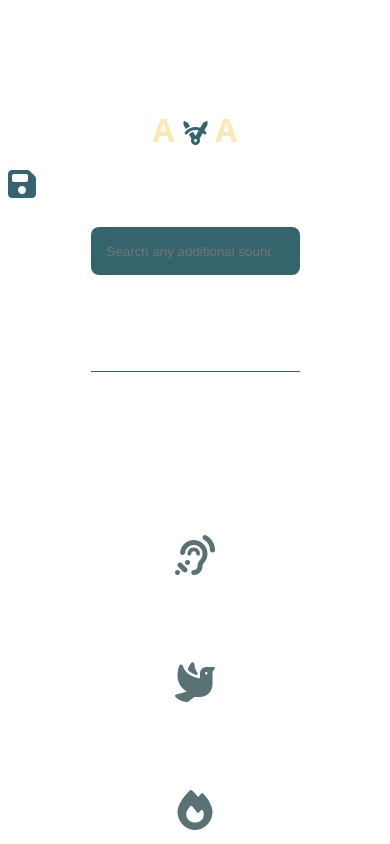
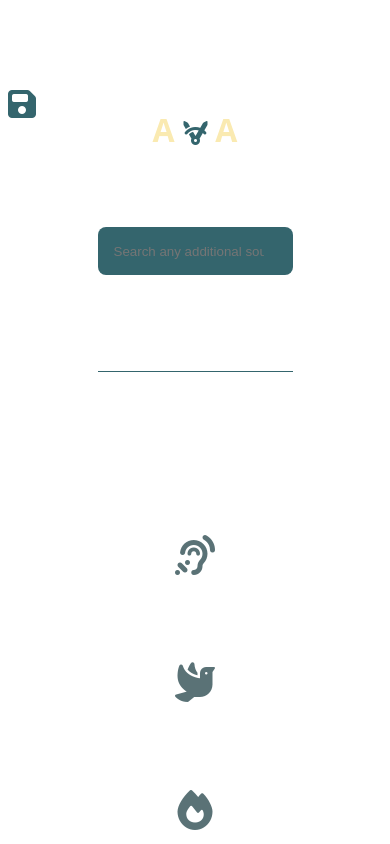
Before and after one commit to AlexD38/sounds, a React (Vite) app: page / in a window 390 px wide. Shown: the top 844 px of the page. Built offline with nearby package versions, Linux system fonts and the light colour scheme.

Commit message:
[fixed saver]

```diff
--- a/src/components/SaveSnapshotMix/styles.css
+++ b/src/components/SaveSnapshotMix/styles.css
@@ -1,5 +1,5 @@
 .snapshot-saver {
-  position: absolute;
+  position: fixed;
   top: 5rem;
   left: 0;
   padding: 0.5rem;
@@ -73,6 +73,6 @@ h3 {
     margin: 0 auto;
   }
   .snapshot-saver {
-    top: 10rem;
+    top: 5rem;
   }
 }
--- a/src/components/SearchSound/style.css
+++ b/src/components/SearchSound/style.css
@@ -1,5 +1,5 @@
 .search-container {
-  width: 100%;
+  width: 50vw;
   display: flex;
   justify-content: flex-start;
   flex-direction: column;
@@ -14,7 +14,7 @@
   padding: 1rem;
   border-radius: 0.5rem;
   height: 3rem;
-  width: 50%;
+  width: 70%;
   /* margin: 2rem auto; */
   transition: all 0.3s ease;
   background-color: #34656d;
@@ -28,6 +28,7 @@
   height: 3rem;
 }
 .search-bar:focus {
+  width: 100%;
   background-color: #faeab1;
   color: #34656d;
   transition: all 0.3s ease;
```
Also changed, not shown: 1 other file (tests, documents, lock files or other folders).
